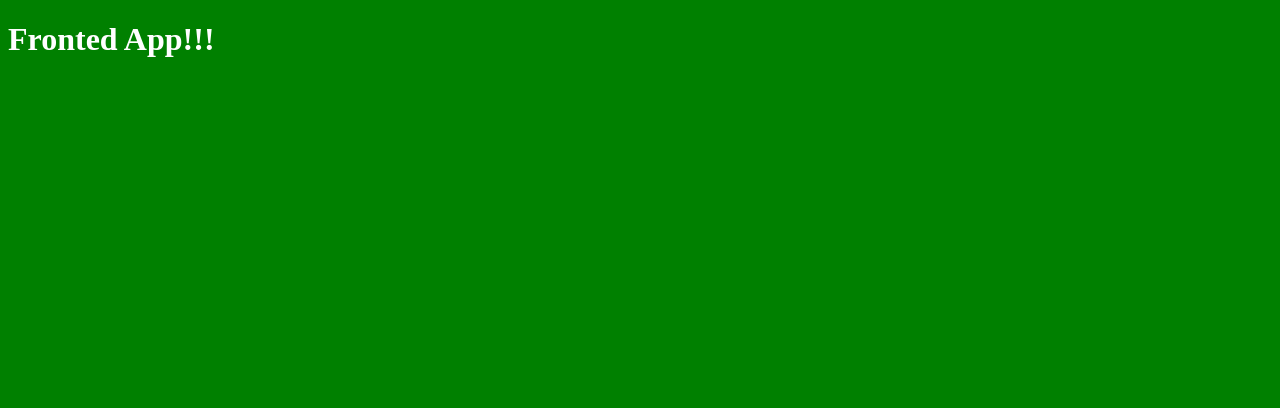
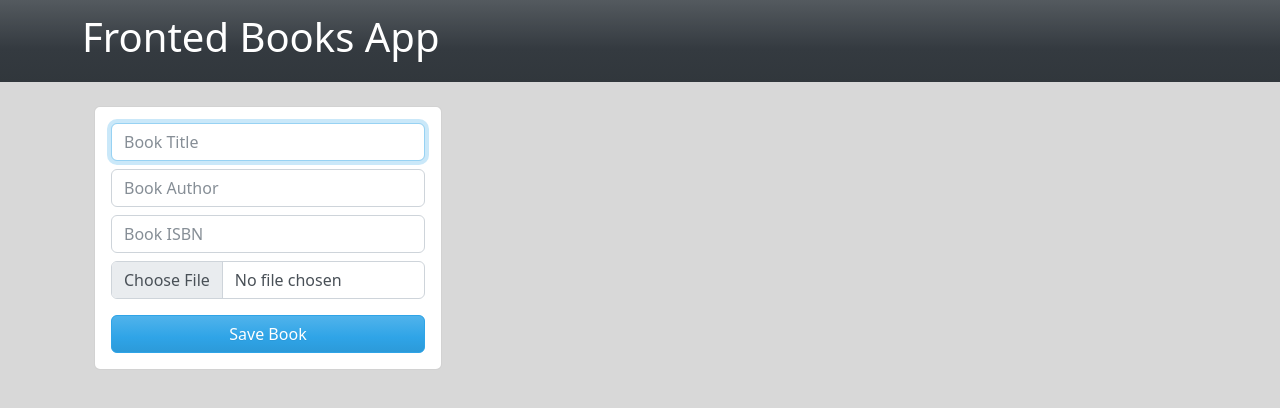
Before and after one commit to Gottardy/fullstack-simple, a website built with webpack: page frontend/index.html in a window 1280 px wide. Built offline with nearby package versions, Linux system fonts and the light colour scheme.

Commit message:
se crea el fronten de la app

```diff
--- a/frontend/index.html
+++ b/frontend/index.html
@@ -5,8 +5,53 @@
     <meta http-equiv="X-UA-Compatible" content="IE=edge">
     <meta name="viewport" content="width=device-width, initial-scale=1.0">
     <title>JavaScript Books</title>
+    <!--BOOSTRAP v5.3-->
+    <!--<link rel="stylesheet" href="https://cdn.jsdelivr.net/npm/bootstrap@5.3.0-alpha2/dist/css/bootstrap.min.css"  integrity="sha384-aFq/bzH65dt+w6FI2ooMVUpc+21e0SRygnTpmBvdBgSdnuTN7QbdgL+OapgHtvPp" crossorigin="anonymous">-->
+    <!--bootswatch css-->
+    <link rel="stylesheet" href="https://bootswatch.com/5/cerulean/bootstrap.min.css">
+    <!--ANIMATE CSS v4.1.1-->
+    <link rel="stylesheet" href="https://cdnjs.cloudflare.com/ajax/libs/animate.css/4.1.1/animate.min.css"/>
 </head>
 <body>
-    <h1>Fronted App!!!</h1>
+
+    <nav class="navbar navbar-dark bg-dark">
+        <div class="container">
+            <a href="/" class="navbar-brand"><h1>Fronted Books App</h1></a>
+        </div>
+    </nav>
+    <div class="container p-4">
+        <div class="row">
+            <div class="col-md-4">
+                <form id="book-form" class="card card-body">
+                    <div class="mb-2">
+                        <input type="text" name="title" class="form-control" placeholder="Book Title" autofocus required>
+                        <div class="valid-feedback">
+                            Looks good!
+                          </div>
+                    </div>
+                    <div class="mb-2">
+                        <input type="text" name="author" class="form-control" placeholder="Book Author" required>
+                        <div class="valid-feedback">
+                            Looks good!
+                          </div>
+                    </div>
+                    <div class="mb-2">
+                        <input type="text" name="ISBN" class="form-control" placeholder="Book ISBN" required>
+                        <div class="valid-feedback">
+                            Looks good!
+                          </div>
+                    </div>
+                    <div class="mb-3">
+                        <input class="form-control" type="file" id="image">
+                      </div>
+                    <button class="btn btn-primary">Save Book</button>
+                </form>
+            </div>
+            <div class="col-md-8" id="books-cards">
+
+            </div>
+        </div>
+    </div>
+    <script src="https://cdn.jsdelivr.net/npm/bootstrap@5.3.0-alpha2/dist/js/bootstrap.bundle.min.js" integrity="sha384-qKXV1j0HvMUeCBQ+QVp7JcfGl760yU08IQ+GpUo5hlbpg51QRiuqHAJz8+BrxE/N" crossorigin="anonymous"></script>
 </body>
 </html>
--- a/frontend/styles/styles.css
+++ b/frontend/styles/styles.css
@@ -1,4 +1,3 @@
 body {
-    background: green;
-    color: white;
+    background: rgb(216, 216, 216);
 }
```
